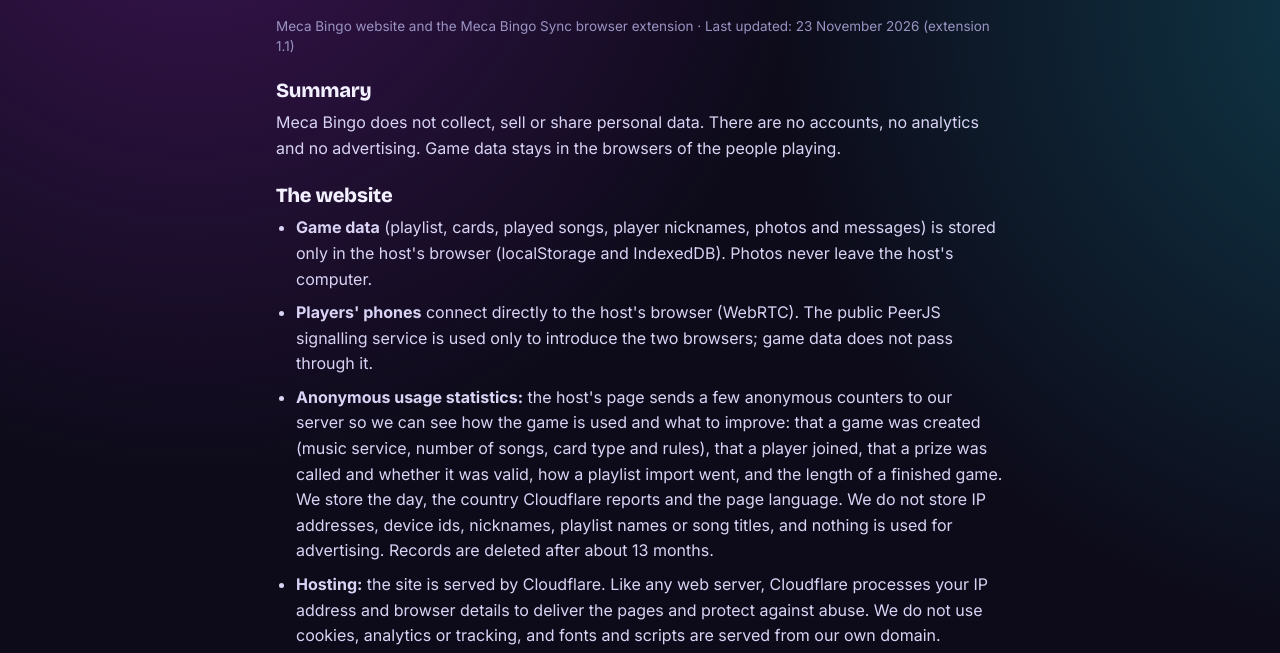
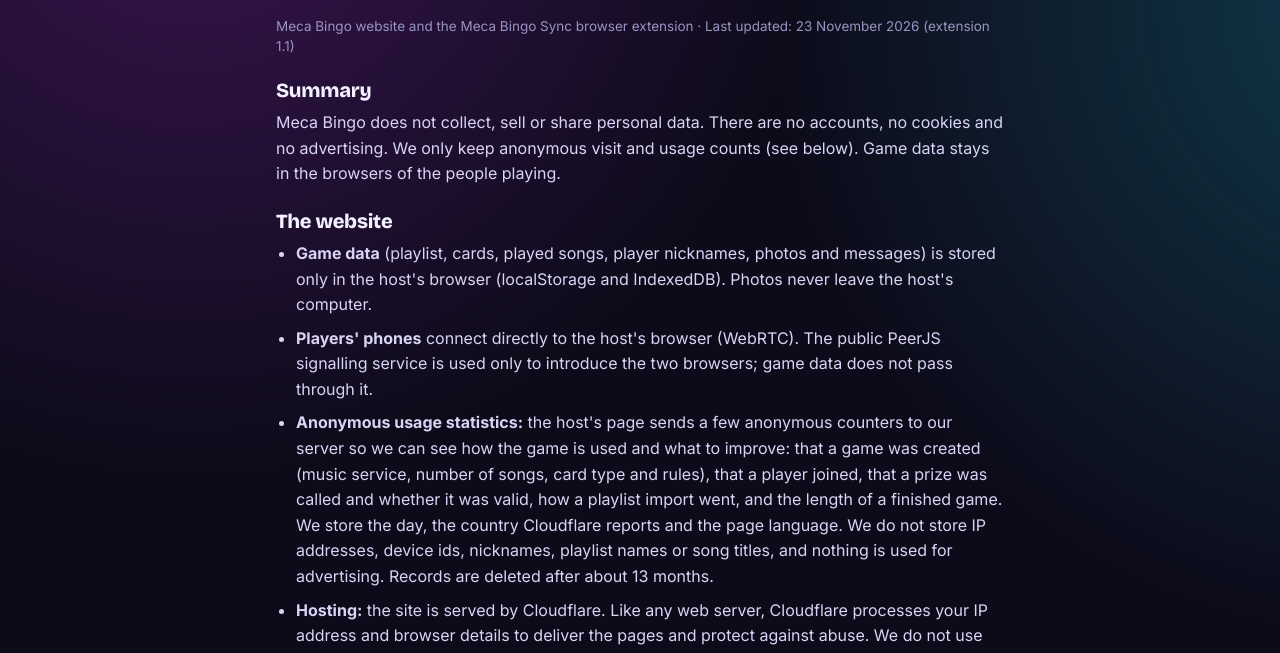
Before and after one commit to oscarOficial/meca-bingo, a browser extension: page public/privacy.html in a window 1280 px wide. Shown: the part 77-730 px from the top of the page. Drawn offline with Linux system fonts and the light colour scheme.

Commit message:
Privacy policy: mention Cloudflare Web Analytics
Co-Authored-By: Claude Opus 5.5 <noreply@anthropic.com>
Claude-Session: https://claude.ai/code/session_01RkQ9r92gAwRxmx2UgZPfg9

```diff
--- a/public/privacy.html
+++ b/public/privacy.html
@@ -15,14 +15,14 @@
 <p class="mut">Meca Bingo website and the Meca Bingo Sync browser extension · Last updated: 23 November 2026 (extension 1.1)</p>
 
 <h2>Summary</h2>
-<p>Meca Bingo does not collect, sell or share personal data. There are no accounts, no analytics and no advertising. Game data stays in the browsers of the people playing.</p>
+<p>Meca Bingo does not collect, sell or share personal data. There are no accounts, no cookies and no advertising. We only keep anonymous visit and usage counts (see below). Game data stays in the browsers of the people playing.</p>
 
 <h2>The website</h2>
 <ul>
   <li><b>Game data</b> (playlist, cards, played songs, player nicknames, photos and messages) is stored only in the host's browser (localStorage and IndexedDB). Photos never leave the host's computer.</li>
   <li><b>Players' phones</b> connect directly to the host's browser (WebRTC). The public PeerJS signalling service is used only to introduce the two browsers; game data does not pass through it.</li>
   <li><b>Anonymous usage statistics:</b> the host's page sends a few anonymous counters to our server so we can see how the game is used and what to improve: that a game was created (music service, number of songs, card type and rules), that a player joined, that a prize was called and whether it was valid, how a playlist import went, and the length of a finished game. We store the day, the country Cloudflare reports and the page language. We do not store IP addresses, device ids, nicknames, playlist names or song titles, and nothing is used for advertising. Records are deleted after about 13 months.</li>
-  <li><b>Hosting:</b> the site is served by Cloudflare. Like any web server, Cloudflare processes your IP address and browser details to deliver the pages and protect against abuse. We do not use cookies, analytics or tracking, and fonts and scripts are served from our own domain.</li>
+  <li><b>Hosting:</b> the site is served by Cloudflare. Like any web server, Cloudflare processes your IP address and browser details to deliver the pages and protect against abuse. We do not use cookies or advertising trackers. Visits are counted with Cloudflare Web Analytics, which does not use cookies, fingerprinting or cross-site tracking. Fonts and scripts are served from our own domain.</li>
   <li><b>Connection service:</b> to connect phones with the host, both browsers contact the PeerJS signalling server (0.peerjs.com), which sees their IP addresses for that purpose only.</li>
   <li><b>Playlist import:</b> when the host pastes a link to a public playlist, our server reads that public page once to get the song titles and artists, and returns them. Nothing is stored.</li>
 </ul>
```
